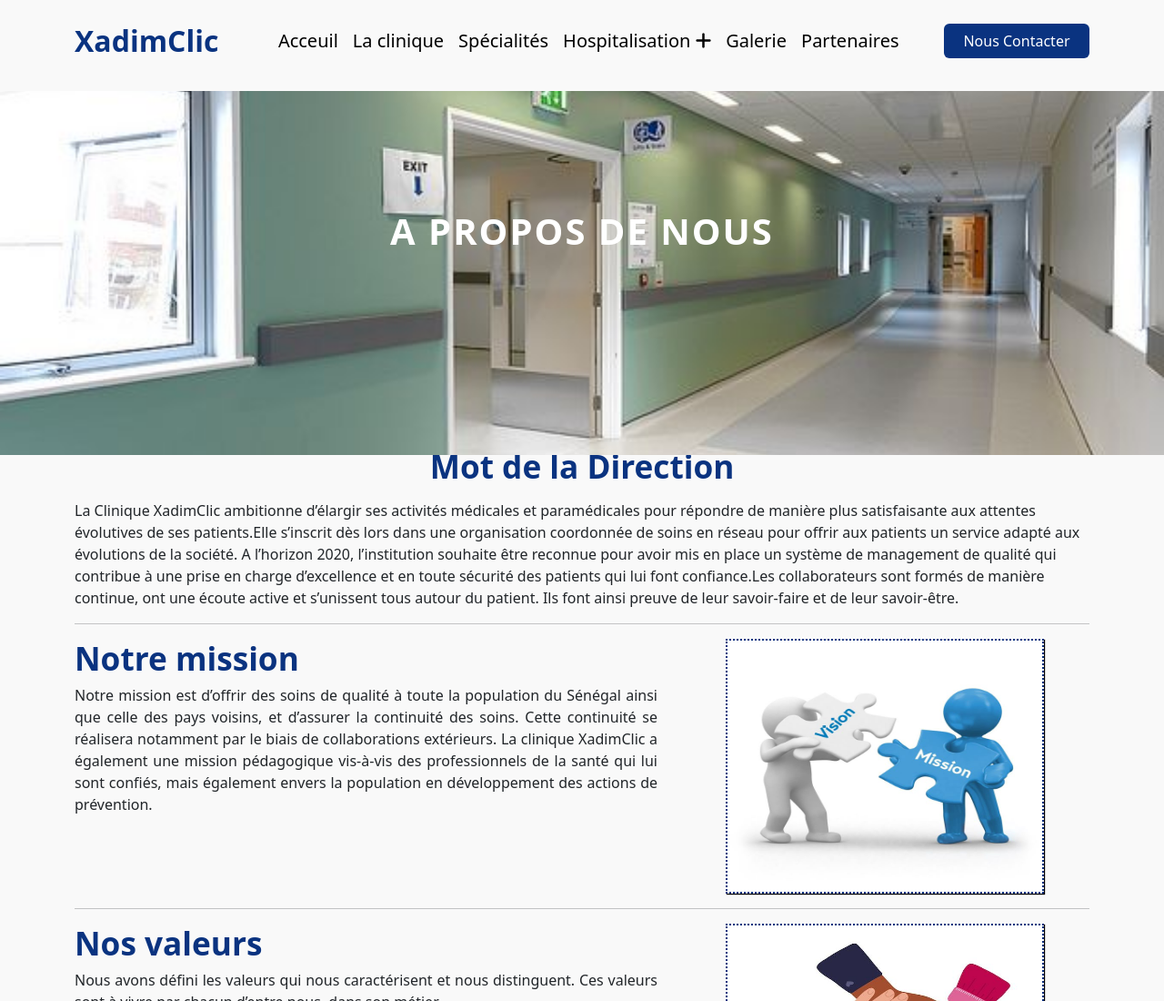
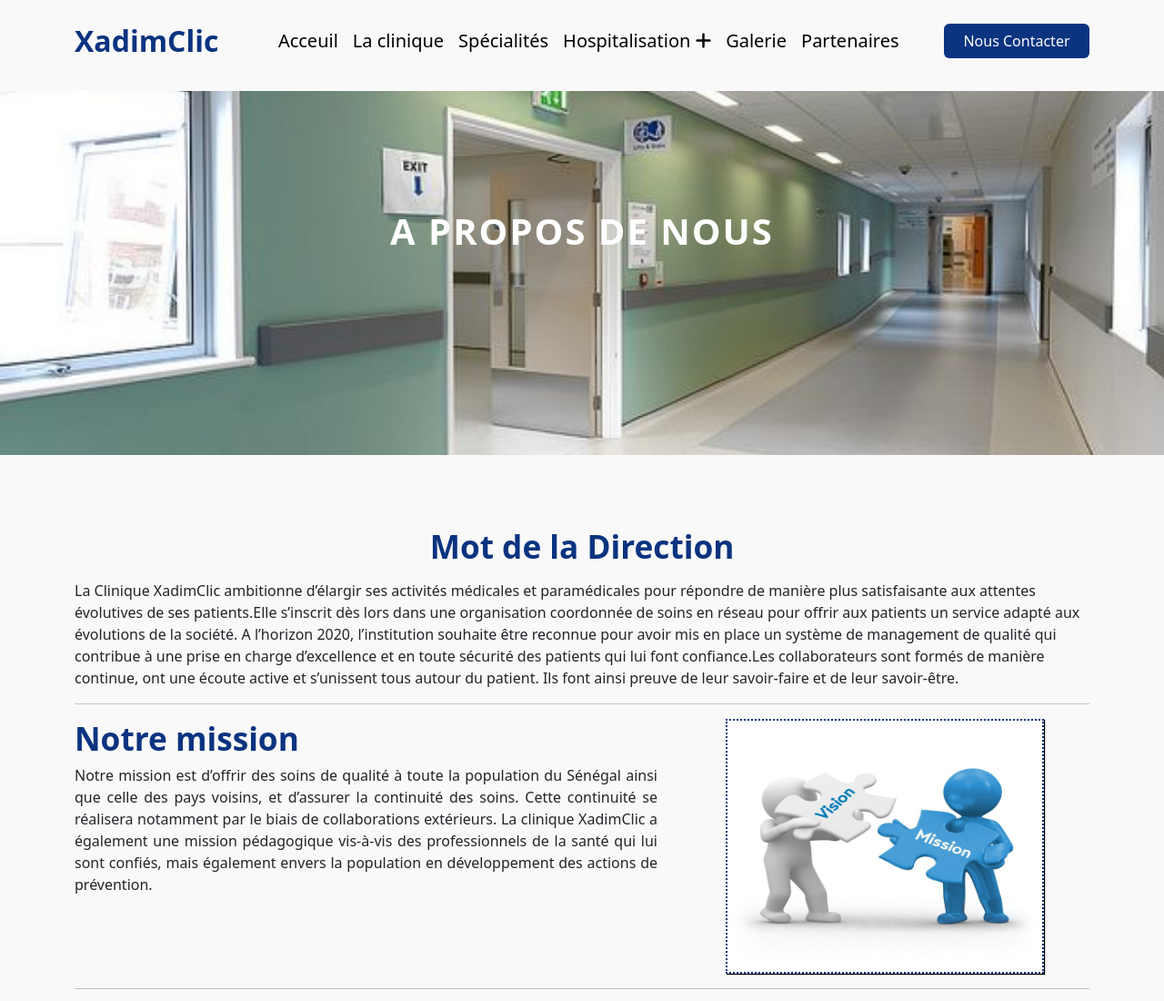
Before and after one commit to KhadimFall0503/Clinique, a plain HTML site: page HTML/clinique.html in a window 1280 px wide. Shown: the top 1100 px of the page at 91% size. Drawn offline with nearby package versions, Linux system fonts and the light colour scheme.

Commit message:
test encore 1

```diff
--- a/CSS/style.css
+++ b/CSS/style.css
@@ -9,9 +9,7 @@
     overflow-x: hidden;
 
 }
-.direction{
-    margin-top: 60px;
-}
+
 .mlv{
     background-color: #f9f9f9;
 }
--- a/HTML/clinique.html
+++ b/HTML/clinique.html
@@ -45,9 +45,9 @@
 
     </section>
 
-    <section class="direction   position-relative ">
+    <section class="direction mt-5  position-relative ">
         <div class="container ">
-            <h2 class="text-center  ex fw-bold ">Mot de la Direction</h2>
+            <h2 class="text-center  ex fw-bold mt-5">Mot de la Direction</h2>
             <div class="text-justify-sm-center">
                 <p class="pt-2 ">La Clinique XadimClic ambitionne d’élargir ses activités médicales et paramédicales pour répondre de manière plus satisfaisante aux attentes évolutives de ses patients.Elle s’inscrit dès lors dans une organisation coordonnée de soins en réseau pour offrir aux patients un service adapté aux évolutions de la société. A l’horizon 2020, l’institution souhaite être reconnue pour avoir mis en place un système de management de qualité qui contribue à une prise en charge d’excellence et en toute sécurité des patients qui lui font confiance.Les collaborateurs sont formés de manière continue, ont une écoute active et s’unissent tous autour du patient. Ils font ainsi preuve de leur savoir-faire et de leur savoir-être.</p>
             </div>
```
